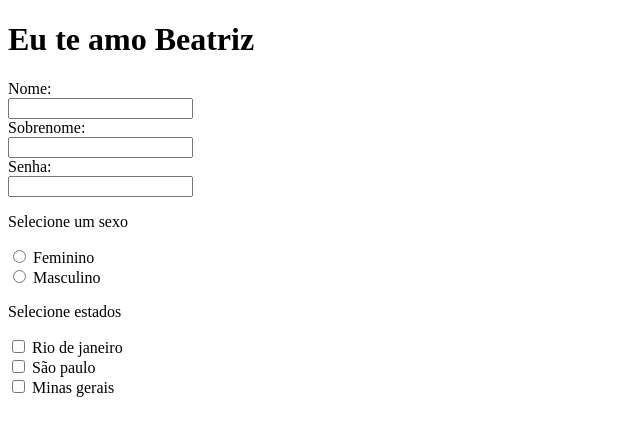
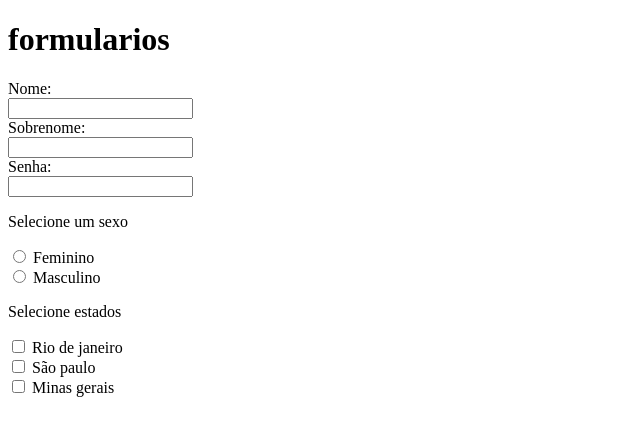
Before and after one commit to dependentram/programacao-fullstack, a plain HTML site: page teste/index.html in a window 1280 px wide. Shown: the whole page, without its empty margins (0-640 px from the left). Drawn offline with Linux system fonts and the light colour scheme.

Commit message:
Nova atualização

```diff
--- a/teste/index.html
+++ b/teste/index.html
@@ -7,7 +7,7 @@
 </head>
 <body>
 
-    <h1>Eu te amo Beatriz</h1>
+    <h1>formularios</h1>
 
     <main>
 
```
